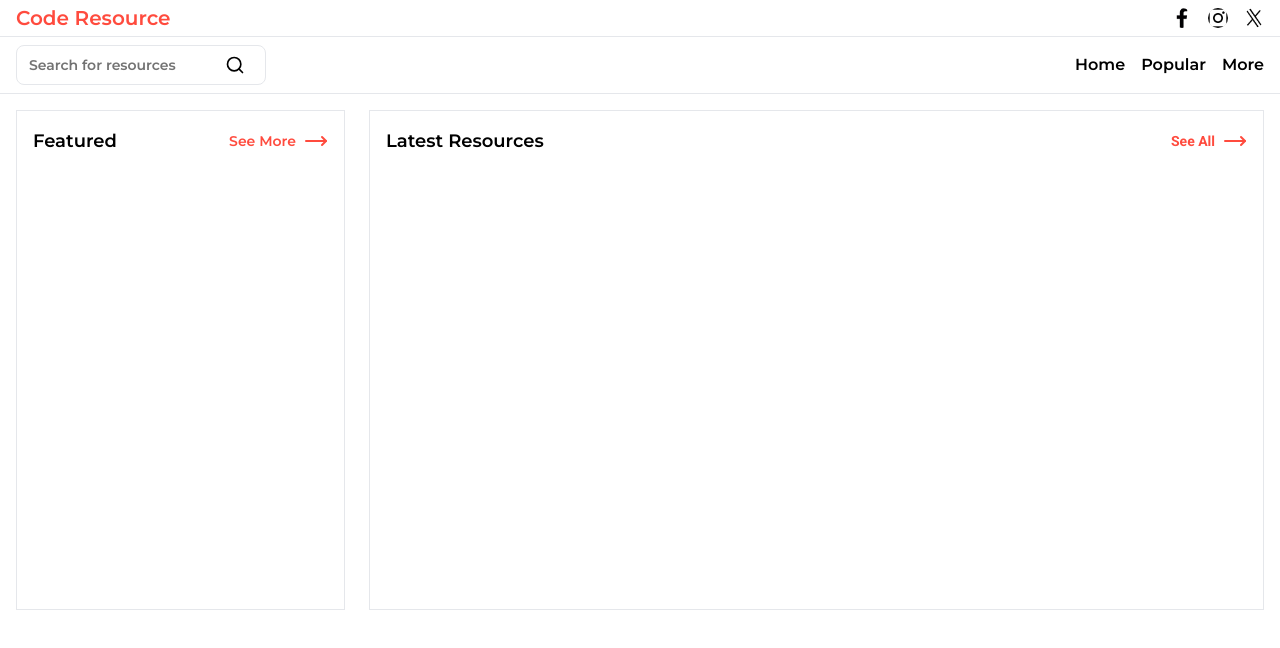
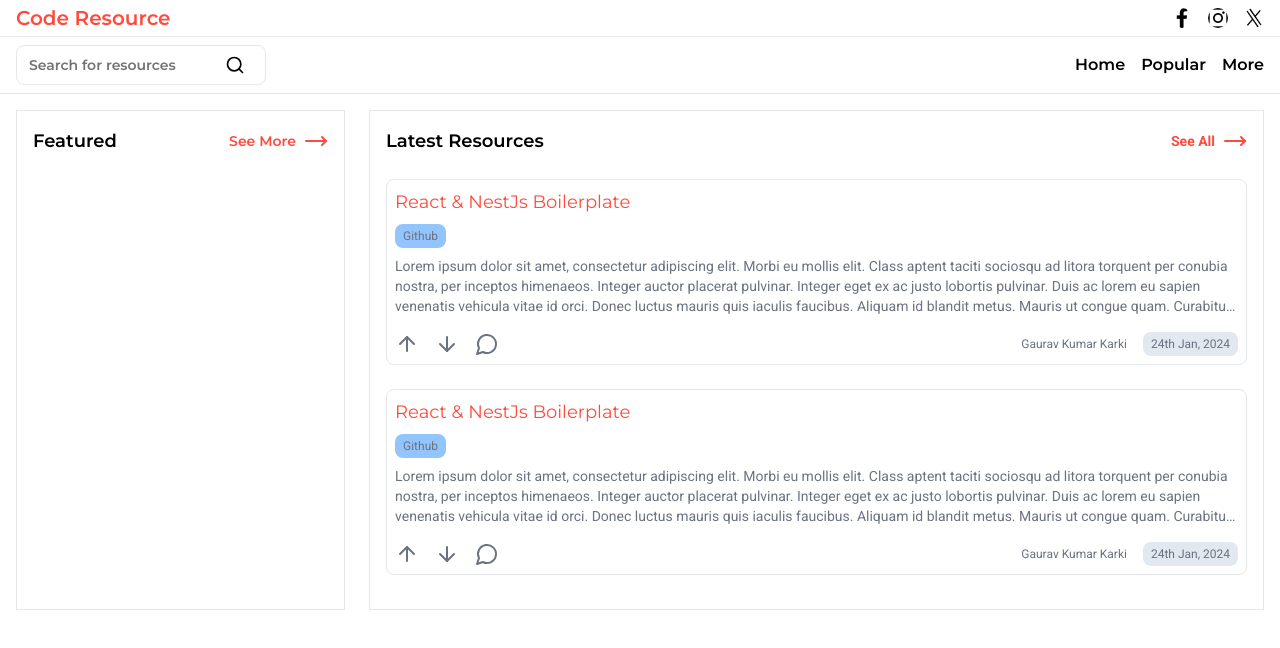
Before and after one commit to gauravkumarkarki07/coderesource, a React (Vite) app in the folder client/: page /home in a window 1280 px wide. Shown: the top 648 px of the page. Built offline with nearby package versions, Linux system fonts and the light colour scheme.

Commit message:
Chore: Component Name Changed and Post Card has been created

```diff
--- a/client/src/Home/components/LatestCard.tsx
+++ /dev/null
@@ -1,18 +0,0 @@
-import { MoveRight } from "lucide-react"
-
-function LatestCard() {
-  return (
-    <section className="flex flex-col border h-[500px] w-full px-4 py-4">
-        <section className="flex flex-row justify-between">
-                <h1 className="text-lg font-semibold">Latest Resources</h1>
-                <span className="flex flex-row gap-2 text-primary items-center text-sm font-semibold">
-                    See All
-                    <MoveRight/>
-                </span>
-            </section>
-
-    </section>
-  )
-}
-
-export default LatestCard
--- /dev/null
+++ b/client/src/Home/components/LatestResource.tsx
@@ -0,0 +1,21 @@
+import { MoveRight } from "lucide-react"
+import PostCard from "./PostCard"
+
+function LatestCard() {
+  return (
+    <section className="flex flex-col gap-6 border h-[500px] w-full px-4 py-4 overflow-clip">
+      <section className="flex flex-row justify-between">
+        <h1 className="text-lg font-semibold">Latest Resources</h1>
+        <span className="flex flex-row gap-2 text-primary items-center text-sm font-semibold">
+          See All
+          <MoveRight />
+        </span>
+      </section>
+      {/* Content */}
+      <PostCard/>
+      <PostCard/>
+    </section>
+  )
+}
+
+export default LatestCard
--- /dev/null
+++ b/client/src/Home/components/PostCard.tsx
@@ -0,0 +1,32 @@
+import { ArrowDown, ArrowUp, MessageCircle } from "lucide-react"
+
+function PostCard() {
+    return (
+        <section className="flex flex-col gap-2 text-gray-500 px-2 py-2 border rounded-lg max-h-[200px] overflow-clip">
+            <h1 className="text-lg text-primary hover:underline cursor-pointer line-clamp-1">
+                React & NestJs Boilerplate
+            </h1>
+            <section className="flex flex-row gap-4 text-xs">
+                <section className="px-2 py-1 bg-blue-300 rounded-lg">
+                    Github
+                </section>
+            </section>
+            <p className="line-clamp-3 text-sm">
+                Lorem ipsum dolor sit amet, consectetur adipiscing elit. Morbi eu mollis elit. Class aptent taciti sociosqu ad litora torquent per conubia nostra, per inceptos himenaeos. Integer auctor placerat pulvinar. Integer eget ex ac justo lobortis pulvinar. Duis ac lorem eu sapien venenatis vehicula vitae id orci. Donec luctus mauris quis iaculis faucibus. Aliquam id blandit metus. Mauris ut congue quam. Curabitur vestibulum ultrices mattis. Interdum et malesuada fames ac ante ipsum primis in faucibus. Nam imperdiet enim ut massa bibendum gravida. Nullam volutpat ex sed elit tempus euismod. Nam egestas ante sit amet ligula rutrum pulvinar. Pellentesque non blandit sem.
+            </p>
+            <section className="flex flex-col md:flex-row gap-2 justify-between items-center text-xs mt-2">
+                <section className="flex flex-row gap-4 items-center">
+                    <ArrowUp />
+                    <ArrowDown />
+                    <MessageCircle />
+                </section>
+                <section className="flex flex-row gap-4 items-center">
+                    <span>Gaurav Kumar Karki</span>
+                    <span className="py-1 bg-slate-200 px-2 rounded-lg">24th Jan, 2024</span>
+                </section>
+            </section>
+        </section>
+    )
+}
+
+export default PostCard
--- a/client/src/Home/views/Index.tsx
+++ b/client/src/Home/views/Index.tsx
@@ -1,5 +1,5 @@
-import FeaturedCard from "../components/FeaturedCard"
-import LatestCard from "../components/LatestCard"
+import FeaturedCard from "../components/Featured"
+import LatestCard from "../components/LatestResource"
 
 function Index() {
   return (
```
Also changed, not shown: client/src/Home/components/Featured.tsx (renamed from client/src/Home/components/FeaturedCard.tsx).
